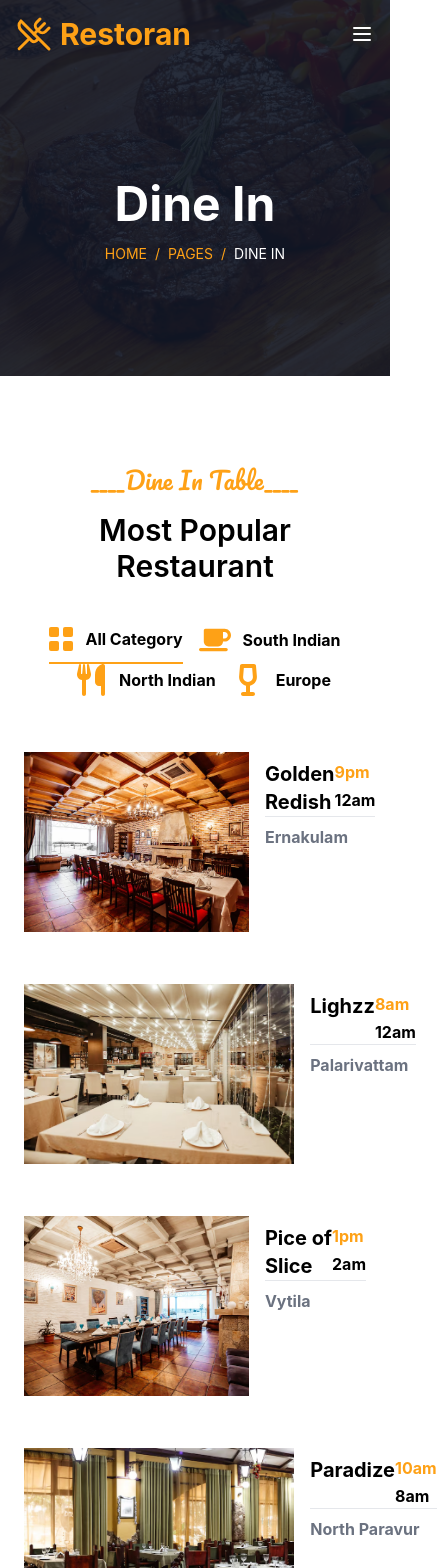
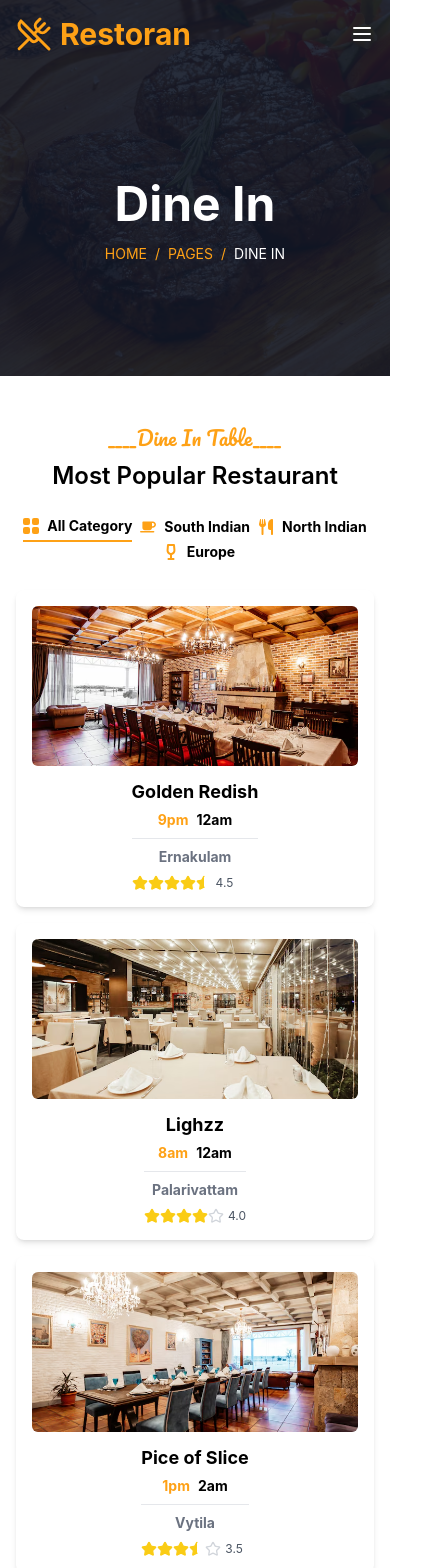
Before and after one commit to kee-rthuz/food_delivery, a React (Create React App) app: page /dine-in in a window 390 px wide. Shown: the top 1568 px of the page, 437 px wide, since content can reach past the window. Built offline with nearby package versions, Linux system fonts and the light colour scheme.

Commit message:
add restorant booking form

```diff
--- a/package.json
+++ b/package.json
@@ -3,6 +3,7 @@
   "version": "0.1.0",
   "private": true,
   "dependencies": {
+    "@date-io/date-fns": "^1.3.13",
     "@emotion/react": "^11.13.3",
     "@emotion/styled": "^11.13.0",
     "@fortawesome/fontawesome-svg-core": "^6.6.0",
@@ -12,11 +13,13 @@
     "@heroicons/react": "^2.1.5",
     "@mui/icons-material": "^6.1.1",
     "@mui/material": "^6.0.2",
+    "@mui/x-date-pickers": "^7.18.0",
     "@react-spring/web": "^9.7.4",
     "@testing-library/jest-dom": "^5.17.0",
     "@testing-library/react": "^13.4.0",
     "@testing-library/user-event": "^13.5.0",
     "aos": "^2.3.4",
+    "date-fns": "^2.30.0",
     "framer-motion": "^11.5.6",
     "lucide-react": "^0.439.0",
     "react": "^18.3.1",
--- /dev/null
+++ b/src/compontes/BookingForm.js
@@ -0,0 +1,168 @@
+import React, { useState } from 'react';
+import { X } from 'lucide-react';
+import { TextField } from '@mui/material';
+
+const RestaurantBookingForm = ({ restaurant, onClose }) => {
+  const [formData, setFormData] = useState({
+    name: '',
+    phone: '',
+    date: '',
+    time: '',
+    guests: 1,
+  });
+
+  const handleChange = (e) => {
+    const { name, value } = e.target;
+    setFormData(prevState => ({
+      ...prevState,
+      [name]: value
+    }));
+  };
+
+  const handleSubmit = (e) => {
+    e.preventDefault();
+    // Here you would typically send the booking data to your backend
+    console.log('Booking submitted:', formData);
+    onClose();
+  };
+
+  return (
+    <div className="fixed inset-0 bg-black bg-opacity-50 flex justify-center items-center p-4">
+      <div className="bg-white rounded-lg p-6 w-full max-w-[600px]">
+        <div className="flex justify-between items-center mb-4">
+          <h1 className="text-center text-3xl sm:text-4xl text-[#FEA116] font-[Pacifico] mb-4 sm:mb-6">Welcome to ShopUrFood {restaurant.name}</h1>
+          <button onClick={onClose} className="text-gray-500 hover:text-gray-700">
+            <X size={24} />
+          </button>
+        </div>
+        <form onSubmit={handleSubmit} className="space-y-4">
+          <TextField
+            id="name"
+            name="name"
+            label="Name"
+            value={formData.name}
+            onChange={handleChange}
+            fullWidth
+            required
+            className="mb-4 [&_.MuiInputLabel-root.Mui-focused]:text-black"
+            sx={{
+              '& .MuiOutlinedInput-root': {
+                '&:hover fieldset': {
+                  borderColor: '#FEA116',
+                },
+                '&.Mui-focused fieldset': {
+                  borderColor: '#FEA116',
+                  borderWidth: '2px',
+                },
+              },
+            }}
+          />
+          <TextField
+            id="phone"
+            name="phone"
+            label="Phone Number"
+            value={formData.phone}
+            onChange={handleChange}
+            fullWidth
+            required
+            className="mb-4 [&_.MuiInputLabel-root.Mui-focused]:text-black"
+            sx={{
+              '& .MuiOutlinedInput-root': {
+                '&:hover fieldset': {
+                  borderColor: '#FEA116',
+                },
+                '&.Mui-focused fieldset': {
+                  borderColor: '#FEA116',
+                  borderWidth: '2px',
+                },
+              },
+            }}
+          />
+          <TextField
+            id="date"
+            name="date"
+            label="Date"
+            type="date"
+            value={formData.date}
+            onChange={handleChange}
+            fullWidth
+            required
+            InputLabelProps={{
+              shrink: true,
+            }}
+            className="mb-4 [&_.MuiInputLabel-root.Mui-focused]:text-black"
+            sx={{
+              '& .MuiOutlinedInput-root': {
+                '&:hover fieldset': {
+                  borderColor: '#FEA116',
+                },
+                '&.Mui-focused fieldset': {
+                  borderColor: '#FEA116',
+                  borderWidth: '2px',
+                },
+              },
+            }}
+          />
+          <TextField
+            id="time"
+            name="time"
+            label="Time"
+            type="time"
+            value={formData.time}
+            onChange={handleChange}
+            fullWidth
+            required
+            InputLabelProps={{
+              shrink: true,
+            }}
+            className="mb-4 [&_.MuiInputLabel-root.Mui-focused]:text-black"
+            sx={{
+              '& .MuiOutlinedInput-root': {
+                '&:hover fieldset': {
+                  borderColor: '#FEA116',
+                },
+                '&.Mui-focused fieldset': {
+                  borderColor: '#FEA116',
+                  borderWidth: '2px',
+                },
+              },
+            }}
+          />
+          <TextField
+            id="guests"
+            name="guests"
+            label="Number of Guests"
+            type="number"
+            value={formData.guests}
+            onChange={handleChange}
+            fullWidth
+            required
+            inputProps={{ min: 1 }}
+            className="mb-4 [&_.MuiInputLabel-root.Mui-focused]:text-black"
+            sx={{
+              '& .MuiOutlinedInput-root': {
+                '&:hover fieldset': {
+                  borderColor: '#FEA116',
+                },
+                '&.Mui-focused fieldset': {
+                  borderColor: '#FEA116',
+                  borderWidth: '2px',
+                },
+              },
+            }}
+          />
+          <div className="flex justify-center">
+            <button
+              type="submit"
+              className="bg-[#FEA116] text-white text-lg w-full sm:w-[550px] px-4 py-2 mt-4 sm:mt-8 rounded hover:bg-[#e89104] transition-colors duration-300"
+            >
+              Book Now
+            </button>
+          </div>
+        </form>
+      </div>
+    </div>
+  );
+};
+
+export default RestaurantBookingForm;
--- a/src/compontes/DineIn.js
+++ b/src/compontes/DineIn.js
@@ -6,52 +6,73 @@ import menu1 from '../assets/res1.avif';
 import menu2 from '../assets/res2.avif';
 import menu3 from '../assets/res3.avif';
 import menu4 from '../assets/res4.avif';
-// import menu5 from '../assets/res5.avif';
-// import menu6 from '../assets/menu-6.jpg';
-// import menu7 from '../assets/menu-7.jpg';
-// import menu8 from '../assets/menu-8.jpg';
+import { Star, StarHalf } from 'lucide-react';
+import RestaurantBookingForm from './BookingForm';
+
+const RatingStars = ({ rating }) => {
+  const fullStars = Math.floor(rating);
+  const hasHalfStar = rating % 1 !== 0;
+
+  return (
+    <div className="flex items-center">
+      {[...Array(5)].map((_, index) => {
+        if (index < fullStars) {
+          return <Star key={index} className="text-yellow-400 w-4 h-4 sm:w-5 sm:h-5" fill="currentColor" />;
+        } else if (index === fullStars && hasHalfStar) {
+          return <StarHalf key={index} className="text-yellow-400 w-4 h-4 sm:w-5 sm:h-5" fill="currentColor" />;
+        } else {
+          return <Star key={index} className="text-gray-300 w-4 h-4 sm:w-5 sm:h-5" />;
+        }
+      })}
+      <span className="ml-1 text-xs sm:text-sm text-gray-600">{rating.toFixed(1)}</span>
+    </div>
+  );
+};
 
 const Menu = () => {
   const [selectedCategory, setSelectedCategory] = useState('all');
+  const [selectedRestaurant, setSelectedRestaurant] = useState(null);
 
-  // Menu items array with categories
   const menuItems = [
-    { id: 1, opening_timing: "9pm",closing_timing:"12am", name: 'Golden Redish', price: 115, image: menu1, location: 'Ernakulam' },
-    { id: 2, opening_timing: "8am",closing_timing:"12am", name: 'Lighzz', price: 115, image: menu2, location: 'Palarivattam' },
-    { id: 3, opening_timing: "1pm",closing_timing:"2am", name: 'Pice of Slice', price: 115, image: menu3, location: 'Vytila' },
-    { id: 4, opening_timing: "10am",closing_timing:"8am", name: 'Paradize', price: 115, image: menu4, location: 'North Paravur' },
-    // { id: 5, category: 'dinner', name: 'Chicken Burger', price: 115, image: menu5, description: 'Ipsum clita erat justo amet diam dolor' },
-    // { id: 6, category: 'dinner', name: 'Chicken Burger', price: 115, image: menu6, description: 'Clita justo diam amet dolor' },
-    // { id: 7, category: 'dinner', name: 'Chicken Burger', price: 115, image: menu7, description: 'Justo diam amet ipsum dolor clita erat' },
-    // { id: 8, category: 'breakfast', name: 'Chicken Burger', price: 115, image: menu8, description: 'Amet ipsum dolor justo clita erat' },
+    { id: 1, opening_timing: "9pm", closing_timing: "12am", name: 'Golden Redish', price: 115, image: menu1, location: 'Ernakulam', rating: 4.5 },
+    { id: 2, opening_timing: "8am", closing_timing: "12am", name: 'Lighzz', price: 115, image: menu2, location: 'Palarivattam', rating: 4.0 },
+    { id: 3, opening_timing: "1pm", closing_timing: "2am", name: 'Pice of Slice', price: 115, image: menu3, location: 'Vytila', rating: 3.5 },
+    { id: 4, opening_timing: "10am", closing_timing: "8am", name: 'Paradize', price: 115, image: menu4, location: 'North Paravur', rating: 4.2 },
   ];
 
   const categoryButtons = [
     { id: 'all', icon: (
-      <div className="w-6 h-6 mr-3 grid grid-cols-2 gap-1">
+      <div className="w-4 h-4 sm:w-6 sm:h-6 mr-2 sm:mr-3 grid grid-cols-2 gap-0.5 sm:gap-1">
         <div className="bg-[#FEA116] rounded-sm"></div>
         <div className="bg-[#FEA116] rounded-sm"></div>
         <div className="bg-[#FEA116] rounded-sm"></div>
         <div className="bg-[#FEA116] rounded-sm"></div>
       </div>
     ), subLabel: 'All Category' },
-    { id: 'southindian', icon: <FontAwesomeIcon icon={faCoffee} className="text-[#FEA116] w-8 h-8 mr-3" />,  subLabel: 'South Indian' },
-    { id: 'northindian', icon: <FontAwesomeIcon icon={faUtensils} className="text-[#FEA116] w-8 h-8 mr-3" />, subLabel: 'North Indian' },
-    { id: 'europe', icon: <FontAwesomeIcon icon={faWineGlassAlt} className="text-[#FEA116] w-8 h-8 mr-3" />,  subLabel: 'Europe' },
+    { id: 'southindian', icon: <FontAwesomeIcon icon={faCoffee} className="text-[#FEA116] w-4 h-4 sm:w-6 sm:h-6 mr-2 sm:mr-3" />,  subLabel: 'South Indian' },
+    { id: 'northindian', icon: <FontAwesomeIcon icon={faUtensils} className="text-[#FEA116] w-4 h-4 sm:w-6 sm:h-6 mr-2 sm:mr-3" />, subLabel: 'North Indian' },
+    { id: 'europe', icon: <FontAwesomeIcon icon={faWineGlassAlt} className="text-[#FEA116] w-4 h-4 sm:w-6 sm:h-6 mr-2 sm:mr-3" />,  subLabel: 'Europe' },
   ];
 
-  // Filter menu items based on the selected category
   const filteredMenuItems = selectedCategory === 'all'
     ? menuItems
     : menuItems.filter(item => item.category === selectedCategory);
 
+  const handleImageClick = (restaurant) => {
+    setSelectedRestaurant(restaurant);
+  };
+
+  const closeBookingForm = () => {
+    setSelectedRestaurant(null);
+  };
+
   return (
-    <div className="container mx-auto max-w-screen-xl mt-16 p-6">
+    <div className="container mx-auto max-w-screen-xl mt-8 sm:mt-16 p-4 sm:p-6">
       <motion.h1
         initial={{ opacity: 0, y: 20 }}
         animate={{ opacity: 1, y: 0 }}
         transition={{ duration: 0.5 }}
-        className="text-center text-[#FEA116] font-[Pacifico] text-2xl"
+        className="text-center text-[#FEA116] font-[Pacifico] text-xl sm:text-2xl"
       >
         ____Dine In Table____
       </motion.h1>
@@ -59,14 +80,13 @@ const Menu = () => {
         initial={{ opacity: 0, y: 20 }}
         animate={{ opacity: 1, y: 0 }}
         transition={{ duration: 0.5, delay: 0.2 }}
-        className="text-3xl sm:text-4xl font-semibold text-center mb-10 mt-4"
+        className="text-2xl sm:text-3xl md:text-4xl font-semibold text-center mb-6 sm:mb-10 mt-2 sm:mt-4"
       >
         Most Popular Restaurant
       </motion.h2>
 
-      {/* Category Buttons */}
       <motion.div
-        className="flex flex-wrap justify-center space-x-4 sm:space-x-8 mb-8"
+        className="flex flex-wrap justify-center space-x-2 sm:space-x-4 md:space-x-8 mb-6 sm:mb-8"
         initial={{ opacity: 0, y: 20 }}
         animate={{ opacity: 1, y: 0 }}
         transition={{ duration: 0.5, delay: 0.4 }}
@@ -75,7 +95,7 @@ const Menu = () => {
           <motion.span
             key={button.id}
             onClick={() => setSelectedCategory(button.id)}
-            className={`flex items-center cursor-pointer pb-2 ${
+            className={`flex items-center cursor-pointer pb-1 sm:pb-2 ${
               selectedCategory === button.id ? 'border-b-2 border-[#FEA116]' : ''
             }`}
             whileHover={{ scale: 1.05 }}
@@ -83,16 +103,15 @@ const Menu = () => {
           >
             {button.icon}
             <div className="flex flex-col">
-              <span className="text-gray-600">{button.label}</span>
-              <h1 className='text-[#000] font-bold'>{button.subLabel}</h1>
+              <span className="text-gray-600 text-xs sm:text-sm">{button.label}</span>
+              <h1 className='text-[#000] font-bold text-sm sm:text-base'>{button.subLabel}</h1>
             </div>
           </motion.span>
         ))}
       </motion.div>
 
-      {/* Menu Items */}
       <motion.div
-        className="grid grid-cols-1 md:grid-cols-2 gap-5"
+        className="grid grid-cols-1 sm:grid-cols-2 gap-4 sm:gap-5"
         layout
         initial={{ opacity: 0 }}
         animate={{ opacity: 1 }}
@@ -107,34 +126,43 @@ const Menu = () => {
               animate={{ opacity: 1, scale: 1 }}
               exit={{ opacity: 0, scale: 0.8 }}
               transition={{ duration: 0.3 }}
-              className="flex items-start space-x-4 py-4"
+              className="flex flex-col sm:flex-row items-center sm:items-start space-y-3 sm:space-y-0 sm:space-x-4 py-4 bg-white rounded-lg shadow-md p-4"
             >
-              <img src={item.image} alt={item.name} className="w-18 h-[180px] object-cover flex-shrink-0" />
-              <div className="flex-grow">
-                <div className="flex justify-between items-start border-b mt-2">
-                  <h3 className="text-xl font-bold text-black">{item.name}</h3>
-
-                    <div className="flex flex-col">
-                    <div className="text-[#FEA116] font-bold text-1xl">{item.opening_timing}</div>
-                    <div className="text-[#000]  font-bold text-1xl mt-1">{item.closing_timing}</div>
-                    </div>
-
+              <img
+                src={item.image}
+                alt={item.name}
+                className="w-full sm:w-24 md:w-32 h-40 sm:h-24 md:h-32 object-cover flex-shrink-0 rounded-md cursor-pointer"
+                onClick={() => handleImageClick(item)}
+              />
+              <div className="flex-grow text-center sm:text-left">
+                <div className="flex flex-col sm:flex-row justify-between items-center sm:items-start border-b pb-2">
+                  <h3 className="text-lg sm:text-xl font-bold text-black">{item.name}</h3>
+                  <div className="flex flex-row sm:flex-col items-center sm:items-end mt-1 sm:mt-0">
+                    <div className="text-[#FEA116] font-bold text-sm sm:text-base mr-2 sm:mr-0">{item.opening_timing}</div>
+                    <div className="text-[#000] font-bold text-sm sm:text-base">{item.closing_timing}</div>
+                  </div>
                 </div>
-                <p className="text-gray-500 mt-1 text-1xl font-bold mt-2">{item.location}</p>
+                <p className="text-gray-500 text-sm sm:text-base font-bold mt-2">{item.location}</p>
+                <div className="mt-2">
+                  <RatingStars rating={item.rating} />
+                </div>
               </div>
             </motion.div>
           ))}
-
-            {/* <button className="bg-[#FEA116] text-white px-8 py-4 hover:bg-yellow-600">
-            MORE
-            </button> */}
         </AnimatePresence>
       </motion.div>
-        <div className="flex justify-center">
-            <button className="bg-[#FEA116] text-white px-8 mt-8 w-[200px] py-4 hover:bg-yellow-600">
-                MORE
-            </button>
-        </div>
+      <div className="flex justify-center mt-6 sm:mt-8">
+        <button className="bg-[#FEA116] text-white px-6 sm:px-8 py-3 sm:py-4 w-full sm:w-[200px] rounded-md hover:bg-yellow-600 transition duration-300">
+          MORE
+        </button>
+      </div>
+
+      {selectedRestaurant && (
+        <RestaurantBookingForm
+          restaurant={selectedRestaurant}
+          onClose={closeBookingForm}
+        />
+      )}
     </div>
   );
 };
```
Also changed, not shown: 1 other file (tests, documents, lock files or other folders).
